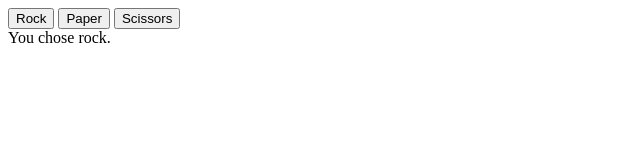
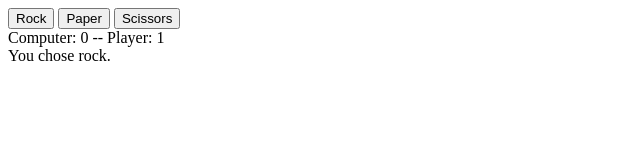
Before and after one commit to rydge-rivard/rock-paper-scissors, a plain HTML site: page index.html in a window 1280 px wide. Both pictures are taken after a click on the button "Rock". Shown: the whole page, without its empty margins (0-640 px from the left). Drawn offline with Linux system fonts and the light colour scheme.

Commit message:
Print scoreboard to div under buttons.

```diff
--- a/index.html
+++ b/index.html
@@ -10,6 +10,7 @@
     <button id="rock">Rock</button>
     <button id="paper">Paper</button>
     <button id="scissors">Scissors</button>
+    <div class="scoreboard"></div>
     <div class="results"></div>
 </body>
 </html>
--- a/script.js
+++ b/script.js
@@ -37,10 +37,17 @@ const buttons = document.querySelectorAll('button');
 buttons.forEach((button) => {
     button.addEventListener('click', () => {
         playerChoice = button.id;
-        const container = document.querySelector('.results')
+        playOneGame();
+
+        const container = document.querySelector('.results');
         let returnPlayerChoice = document.createElement('div');
-        returnPlayerChoice.textContent = `You chose ${playerChoice}.`
+        returnPlayerChoice.textContent = `You chose ${playerChoice}.`;
         container.appendChild(returnPlayerChoice);
-        playOneGame();
+
+        const scoreboard = document.querySelector('.scoreboard');
+        scoreboard.textContent = `Computer: ${computerScore} -- Player: ${playerScore}`;
     })
 });
+
+// js creates a new div element that shows score of each player and reports who won
+// once a player reaches 5 it announces the winner
```
